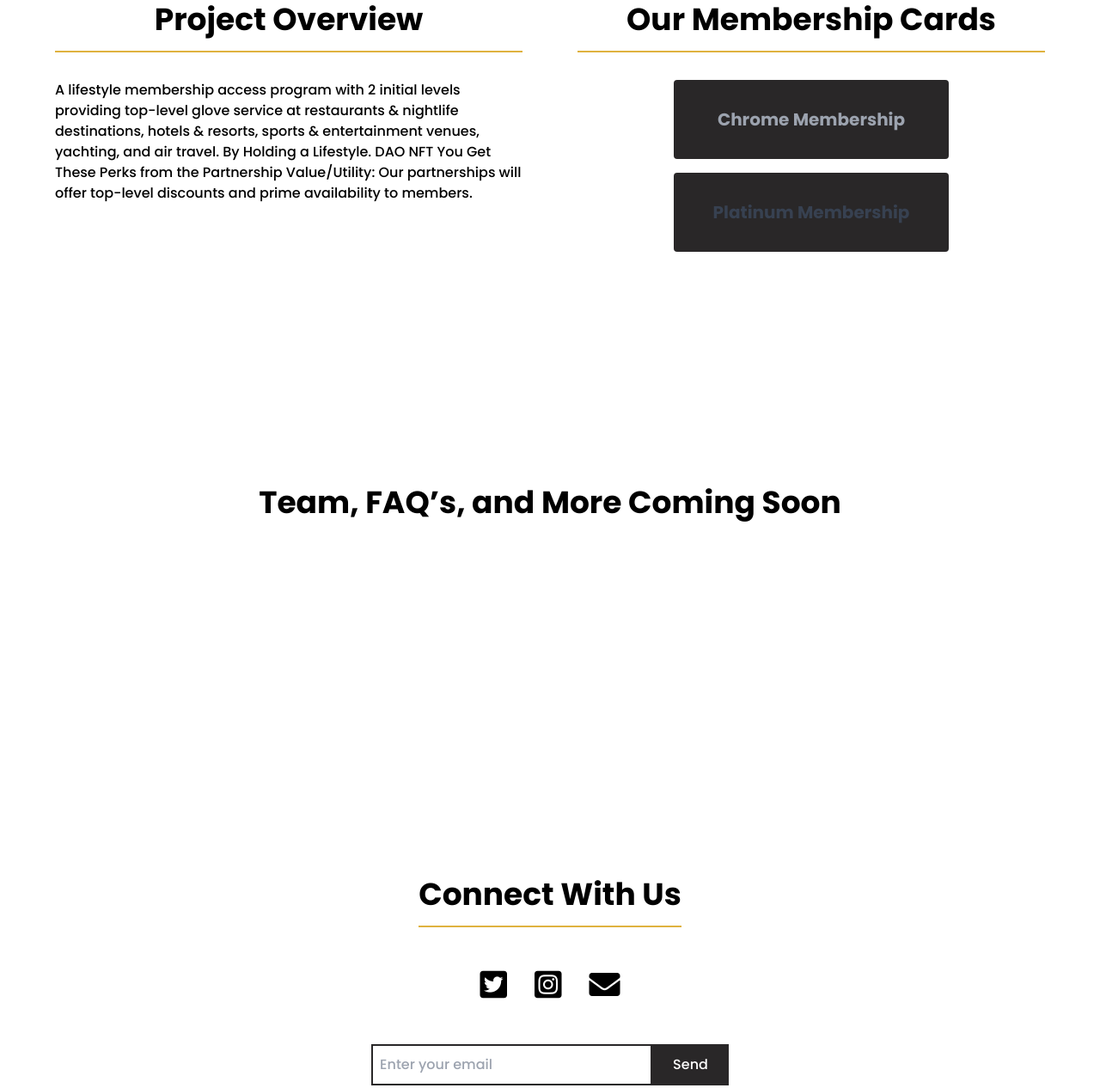
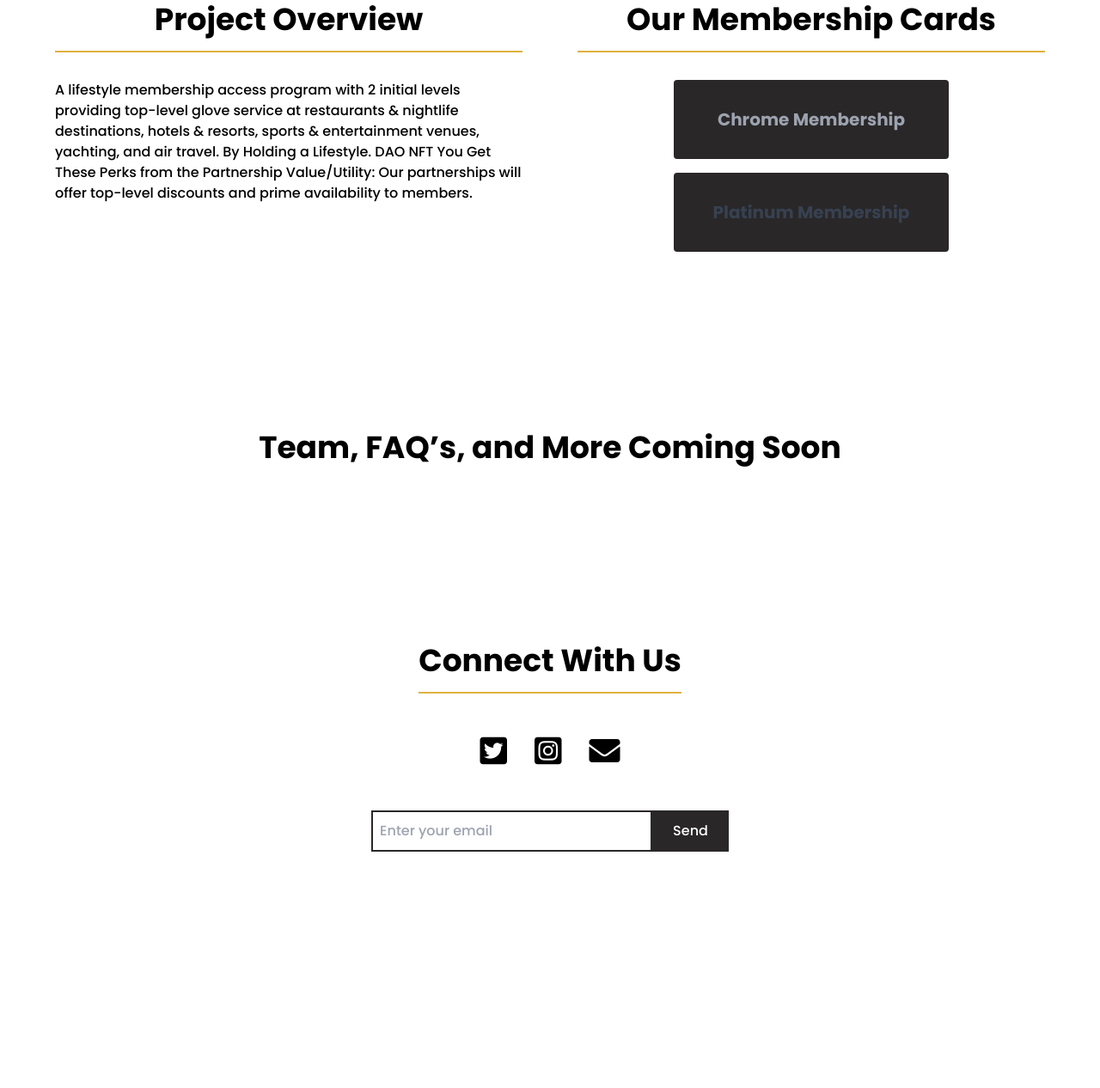
Before and after one commit to alexanderbaron/lifestyleDAO, a plain HTML site: page index.html in a window 1280 px wide. Shown: the part 861-2127 px from the top of the page at 86% size. Drawn offline with nearby package versions, Linux system fonts and the light colour scheme.

Commit message:
spacing added

```diff
--- a/index.html
+++ b/index.html
@@ -30,7 +30,7 @@
       <img src="./images//lifestyle_logo.svg" class="" />
     </section>
     <section
-      class="about grid grid-cols-1 md:grid-cols-2 gap-16 pt-16 pb-16 pr-8 pl-8 md:p-16 max-w-7xl mr-auto ml-auto mt-0 mb-0"
+      class="about grid grid-cols-1 md:grid-cols-2 gap-16 pt-16 pb-16 pr-8 pl-8 md:p-16 md:pb-20 max-w-7xl mr-auto ml-auto mt-0 mb-0"
     >
       <div class="about-item-container">
         <h2
@@ -67,12 +67,12 @@
         </div>
       </div>
     </section>
-    <section class="FAQ pt-32 pb-32 md:pt-52 md:pb-52">
+    <section class="FAQ pt-20 pb-20 md:pt-32 md:pb-32">
       <p class="text-center text-3xl md:text-4xl font-bold pl-6 pr-6">
         Team, FAQ’s, and More Coming Soon
       </p>
     </section>
-    <section class="connect pt-52 pb-80 grid justify-center">
+    <section class="connect pt-20 pb-80 grid justify-center">
       <p
         class="font-bold border-b-2 border-yellow-950 text-3xl md:text-4xl pb-4 w-max ml-auto mr-auto mt-0 mb-0"
       >
```
